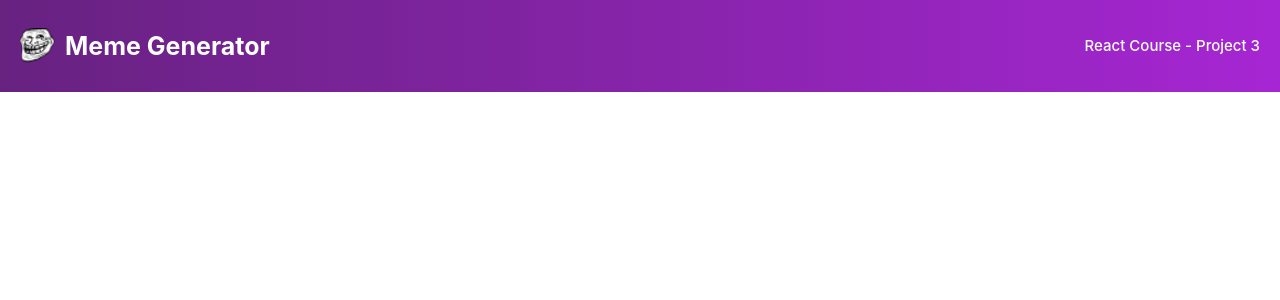
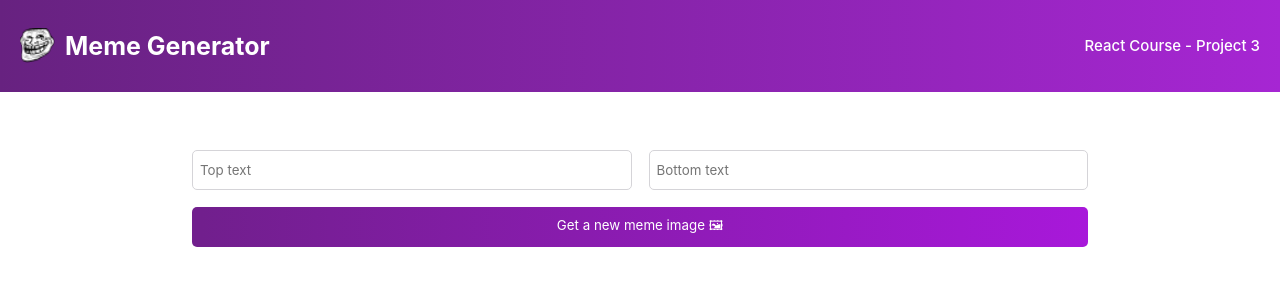
Before and after one commit to MondeNel/DYNAMIC_WEB_APPLICATIONS_PART_2, a React (Vite) app in the folder SCRIMBA-REACT/MEME-GENERATOR/: page / in a window 1280 px wide. Shown: the top 300 px of the page. Built offline with nearby package versions, Linux system fonts and the light colour scheme.

Commit message:
created a meme component that houses two input forms and a button that would later be used to generate memes

```diff
--- /dev/null
+++ b/SCRIMBA-REACT/MEME-GENERATOR/src/components/Meme.jsx
@@ -0,0 +1,32 @@
+import React from 'react'
+
+const Meme = () => {
+    return (
+        <main>
+
+            <div className='form-container'>
+                <form className="form">
+                    <input
+                        type="text"
+                        placeholder="Top text"
+                        className="form-input"
+                    />
+                    <input
+                        type="text"
+                        placeholder="Bottom text"
+                        className="form-input"
+                    />
+                    <button
+                        className="form-button"
+                    >
+                        Get a new meme image 🖼
+                    </button>
+                </form>
+
+            </div>
+
+        </main>
+    )
+}
+
+export default Meme
--- a/SCRIMBA-REACT/MEME-GENERATOR/src/main.jsx
+++ b/SCRIMBA-REACT/MEME-GENERATOR/src/main.jsx
@@ -1,10 +1,12 @@
 import React from 'react'
 import ReactDOM from 'react-dom/client'
 import Header from './components/Header'
+import Meme from './components/Meme'
 
 
 ReactDOM.createRoot(document.getElementById('root')).render(
   <React.StrictMode>
     <Header />
+    <Meme />
   </React.StrictMode>,
 )
--- a/SCRIMBA-REACT/MEME-GENERATOR/src/styles.css
+++ b/SCRIMBA-REACT/MEME-GENERATOR/src/styles.css
@@ -14,8 +14,6 @@
     width: 35px;
     height: 35px;
 }
-
-
 
 .nav {
     display: flex;
@@ -44,3 +42,41 @@
     font-weight: 500;
     word-wrap: break-word
 }
+
+
+/* ============================================== Meme ======================================== */
+
+
+main {
+    display: flex;
+    justify-content: center;
+    align-items: center;
+    margin-top: 150px;
+}
+
+.form-container {
+    width: 70%;
+    box-sizing: border-box;
+
+}
+
+.form {
+    display: grid;
+    grid-template: 40px 40px / 1fr 1fr;
+    gap: 17px;
+}
+
+.form-input {
+    border-radius: 5px;
+    border: 1px solid #D5D4D8;
+    text-indent: 5px;
+}
+
+.form-button {
+    grid-column: 1 / -1;
+    border-radius: 5px;
+    background: linear-gradient(90.41deg, #711F8D 1.14%, #A818DA 100%);
+    color: white;
+    border: none;
+    cursor: pointer;
+}
```
